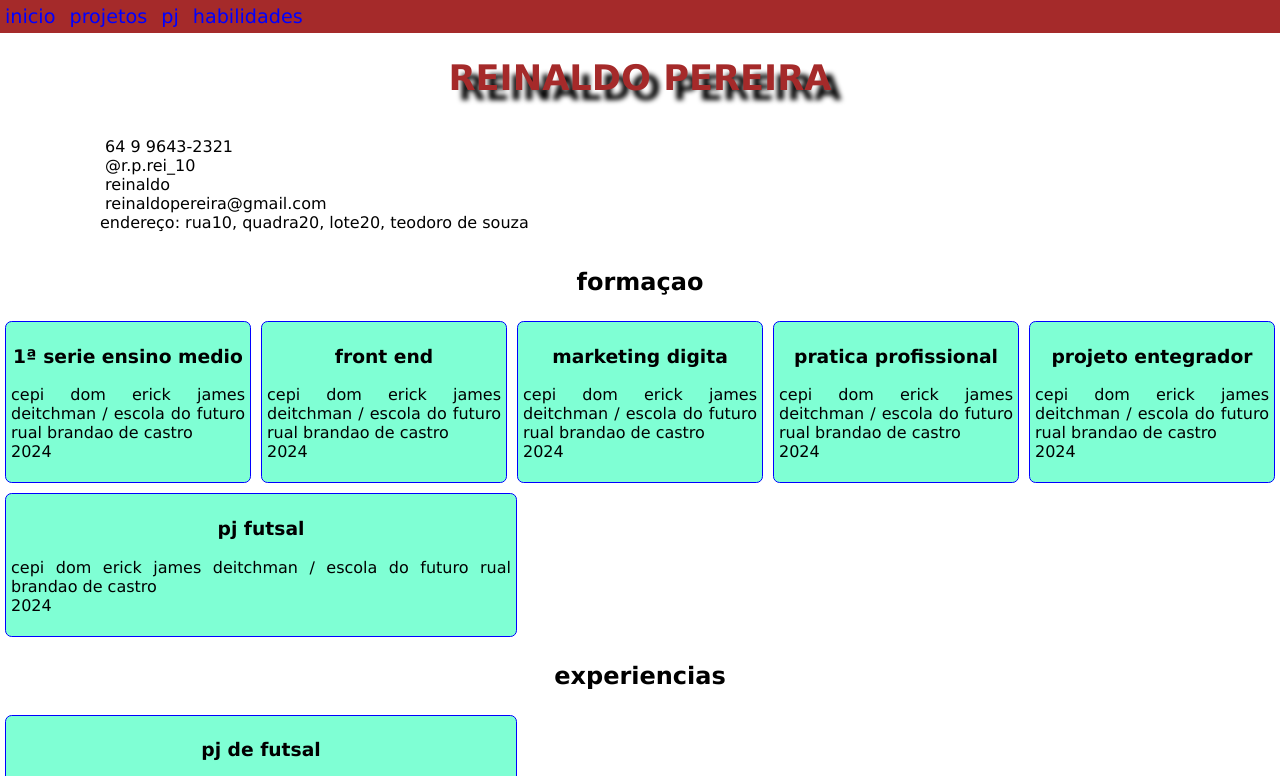
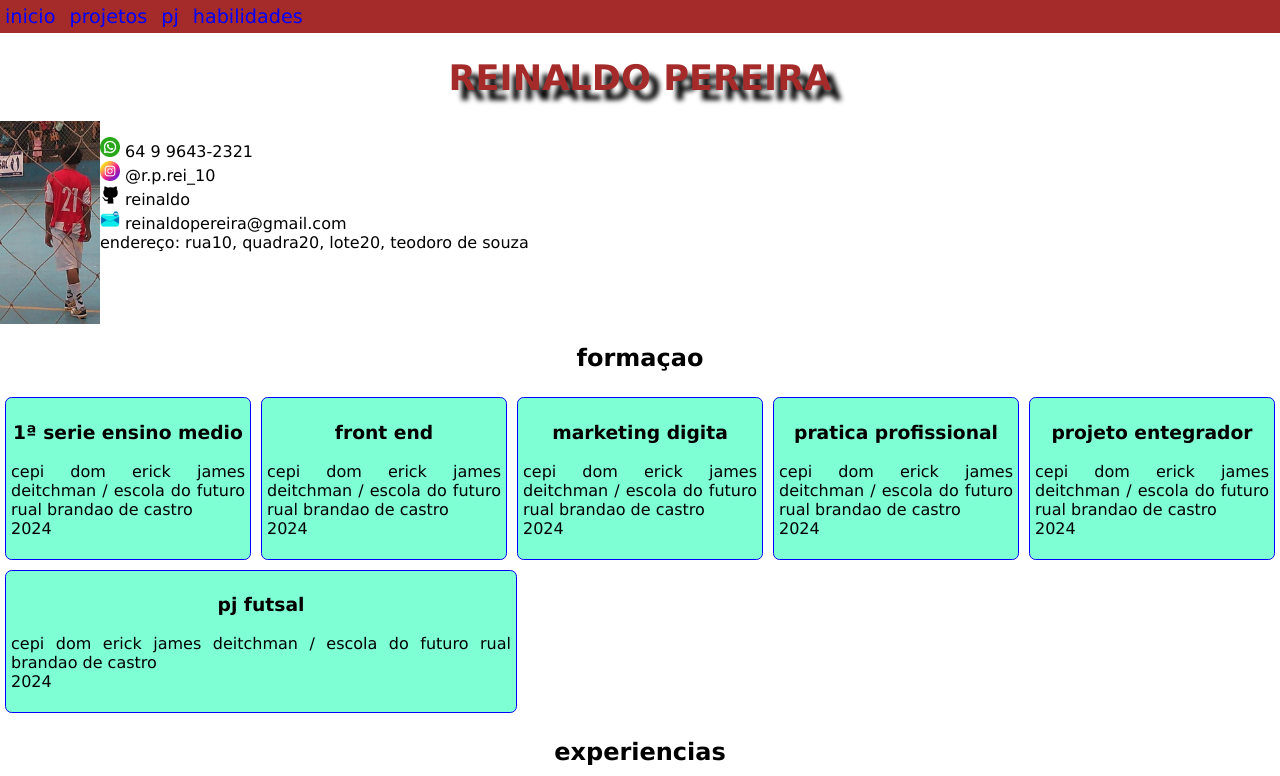
Before and after one commit to reinaldopereir/projetos2024, a plain HTML site: page index.html in a window 1280 px wide. Shown: the top 776 px of the page. Drawn offline with Linux system fonts and the light colour scheme; files that its build step writes are made by us from their sources.

Commit message:
Update index.html

```diff
--- a/index.html
+++ b/index.html
@@ -4,10 +4,10 @@
     <meta charset="UTF-8">
     <meta name="viewport" content="width=device-width, initial-scale=1.0">
     <title>reinaldo pereira</title>
-    <link rel="stylesheet" href="/css/menu.css">
-    <link rel="shortcut icon" href="imagen/favicon.png" type="image/x-icon">
-    <link rel="stylesheet" href="css/texto.css">
-    <link rel="stylesheet" href="css/form.css">
+    <link rel="stylesheet" href="menu.css">
+    <link rel="shortcut icon" href="favicon.png" type="image/x-icon">
+    <link rel="stylesheet" href="texto.css">
+    <link rel="stylesheet" href="form.css">
 </head>
 <body>
     <div id="conteudo">
@@ -24,24 +24,24 @@
         <div id="dados">
             <h1>reinaldo pereira</h1>
             <div class="flex">
-            <img src="imagen/eu.jpg" alt="" id="rei">
+            <img src="eu.jpg" alt="" id="rei">
             <p id="contato">
                <a href="https://wa.me/64996432321/?text='ola!gostei do seu curriculo'" target="_blank" id="zap">
-                <img src="/imagem/whatsapp.png" alt="" width="20px">
+                <img src="whatsapp.png" alt="" width="20px">
                 64 9 9643-2321
                </a>  <br>
                <a href="https://www.instagram.com/r.p.rei_10" target="_blank" id="insta">
-                <img src="/imagens/instagram.png" alt=""width="20px">
+                <img src="instagram.png" alt=""width="20px">
                 @r.p.rei_10
                </a>
                  <br>
               <a href="https://www.github.com/reinaldo" target="_blank" id="git">
-                <img src="imagens/github.png" alt="" width="20px">
+                <img src="github.png" alt="" width="20px">
                 reinaldo
               </a>
                 <br>
               <a href="mailto:reinaldopereira@gmail.com" target="_blank" id="mail">
-                <img src="imagen/mail.png" alt="" width="20px">
+                <img src="mail.png" alt="" width="20px">
                 reinaldopereira@gmail.com
               </a>
                 <br>
```
